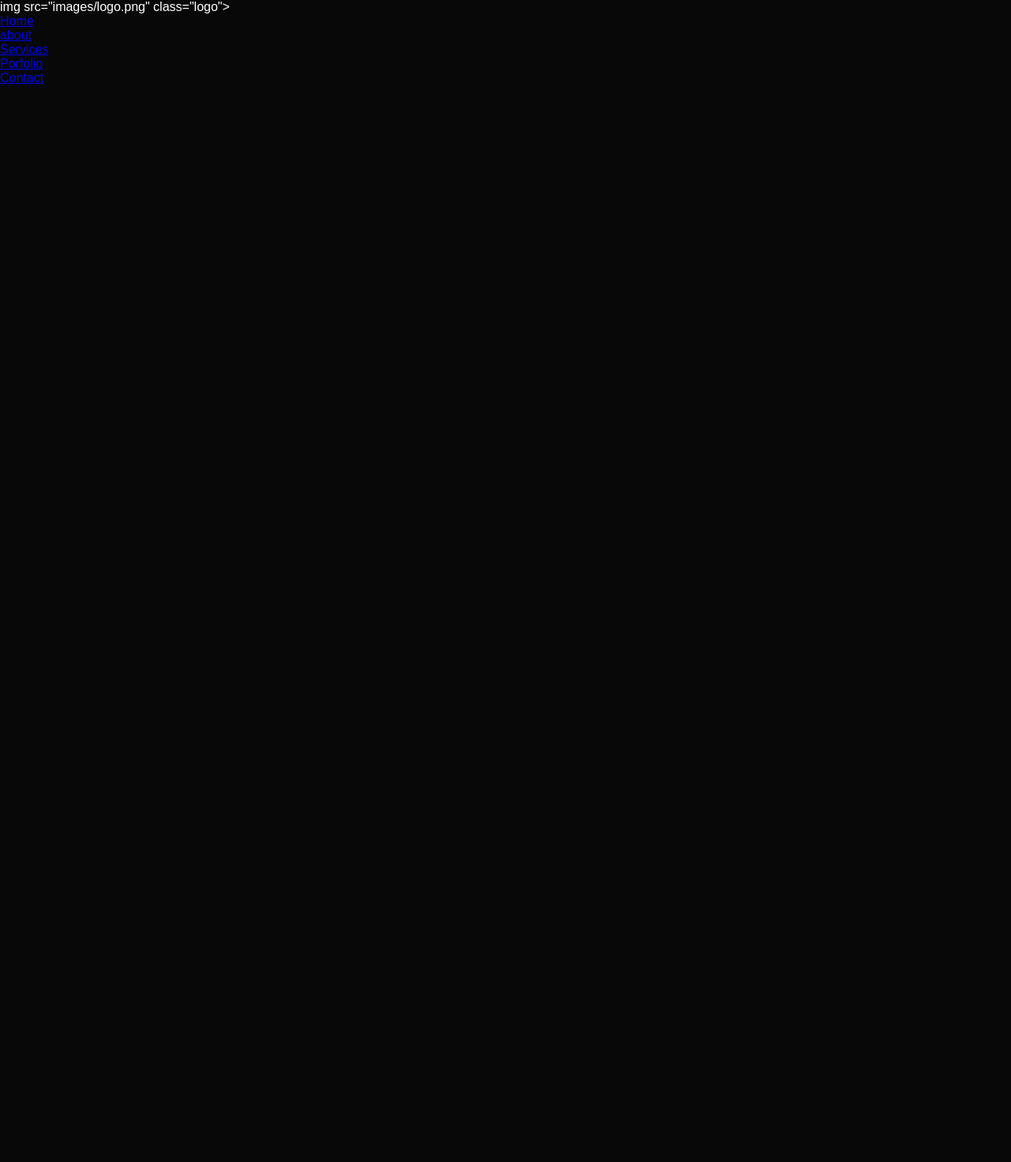
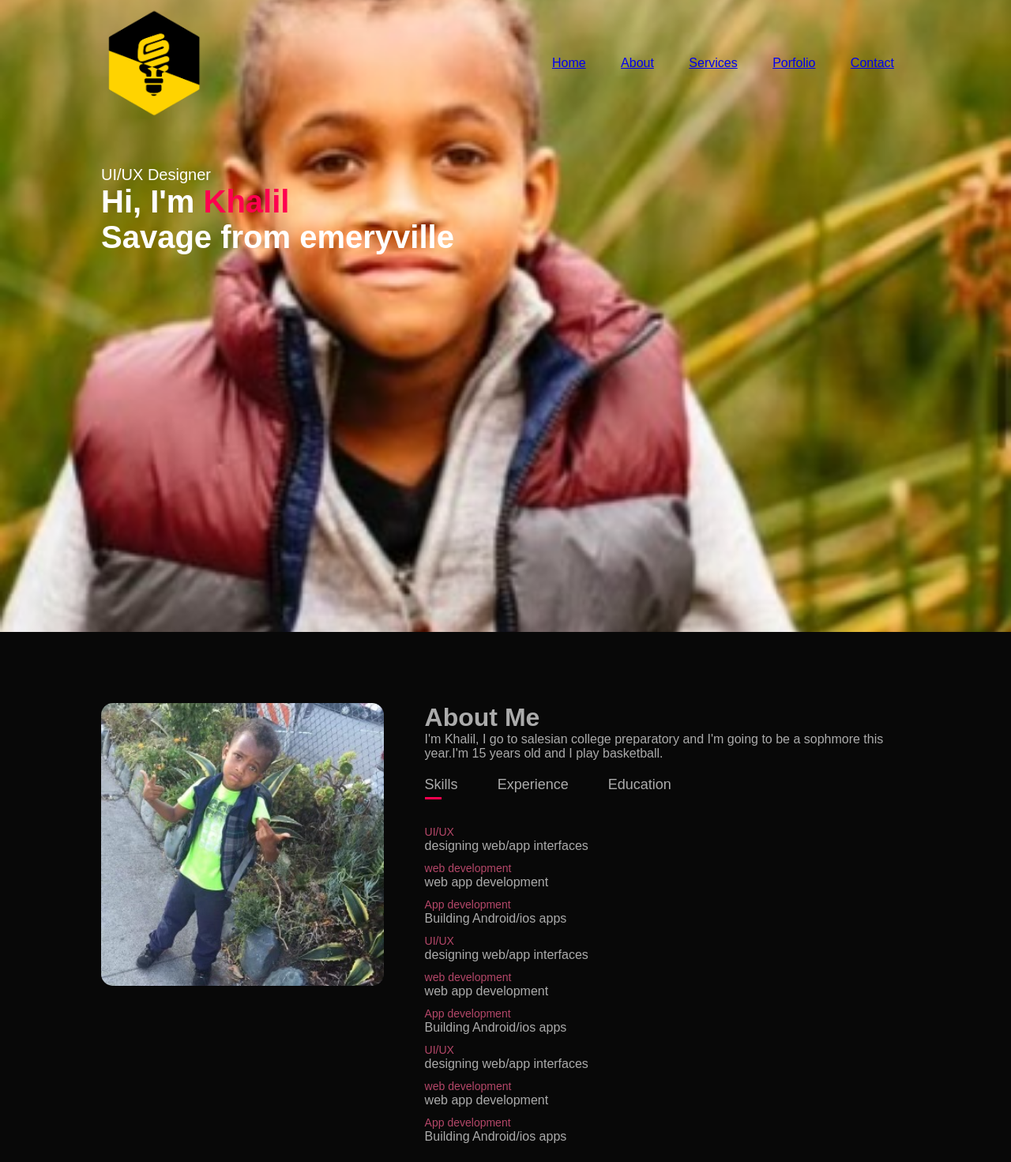
Before and after one commit to khalilsavage/summer-portfolio-repo, a plain HTML site: page Summer portfilo/index.html in a window 1280 px wide. Shown: the whole page at 79% size. Before the commit the page ends 800 px from the top, so only its background shows below. Drawn offline with Linux system fonts and the light colour scheme.

Commit message:
app development section
skills education education

```diff
--- a/Summer portfilo/index.html
+++ b/Summer portfilo/index.html
@@ -11,15 +11,60 @@
 <div id="header">
     <div class="container">
         <nav>
-            img src="images/logo.png" class="logo">
+            <img src="image/THGP_Logo.png" class="logo">
             <ul>
                 <li><a href="#">Home</a></li>
-                <li><a href="#">about</a></li>
+                <li><a href="#">About</a></li>
                 <li><a href="#">Services</a></li>
                 <li><a href="#">Porfolio</a></li>
                 <li><a href="#">Contact</a></li>
             </ul>
         </nav>
+    <div class="header-text">
+                        <p>UI/UX Designer</p>
+             <h1>Hi, I'm<span> Khalil</span><br>Savage from emeryville</h1>
+        </div>
+    </div>
+</div>
+<!--   --------about---------- -->
+<div id="about">
+    <div class="container">
+        <div class="row">
+            <div class="about-col-1">
+                <img src="image/IMG_0996.jpg">
+            </div>
+            <div class="about-col-2">
+                <h1 class="sub title">About Me</h1>
+                <p>I'm Khalil, I go to salesian college preparatory and I'm going to be a sophmore this year.I'm 15 years old and I play basketball. </p>
+
+                    <div class="tab-titles">
+                        <p class="tab-links active-link">Skills</p>
+                        <p class="tab-links">Experience</p>
+                        <p class="tab-links">Education</p>
+                        </div>
+                       <div class="tab-contents">
+                        <ul>
+                            <li><span>UI/UX</span><br>designing web/app interfaces</li>
+                            <li><span>web development</span><br>web app development</li>
+                            <li><span>App development</span><br>Building Android/ios apps</li>
+                        </ul>
+                        <div class="tab-contents">
+                            <ul>
+                                <li><span>UI/UX</span><br>designing web/app interfaces</li>
+                                <li><span>web development</span><br>web app development</li>
+                                <li><span>App development</span><br>Building Android/ios apps</li>
+                            </ul>
+                            <div class="tab-contents">
+                                <ul>
+                                    <li><span>UI/UX</span><br>designing web/app interfaces</li>
+                                    <li><span>web development</span><br>web app development</li>
+                                    <li><span>App development</span><br>Building Android/ios apps</li>
+                                </ul>
+                       </div>
+                    </div>
+                </div>
+            </div>
+        </div>
     </div>
 </div>
 </body>
--- a/Summer portfilo/style.css
+++ b/Summer portfilo/style.css
@@ -11,8 +11,120 @@ body{
  }
  #header{
     width:100%;
-    height:10vh;
-    background-image: url(images/background.png);
+    height:100vh;
+    background-image: url(image/image.png);
     background-size: cover;
     background-position: center;
  }
+ .container{
+    padding: 10px 10%;
+ }
+
+ nav{
+    display: flex;
+    align-items: center;
+    justify-content: space-between;
+    flex-wrap: wrap;
+ }
+
+ .logo{
+    width: 140px;
+ }
+ nav ul li{
+    display: inline-block;
+    list-style: none;
+    margin: 10px 20px;
+ }
+
+ nva ul li a{
+    color: #fff;
+    text-decoration: none;
+    font-size: 18px;
+    position: relative;
+ }
+nav ul li a::after{
+    content:'';
+    width: 0;
+    height: 3px;
+    background: #ff004f;
+    position: absolute;
+    left: 0;
+    bottom: -6px;
+    transition: 0.5s;
+}
+nav ul li a:hover::after{
+    width: 100%;
+}
+.header-text{
+margin-top: 20%;
+font-size: 30px;
+}
+.header-text{
+    margin-top: 60px;
+    font-size: 20px;
+}
+.header-text h1 span{
+    color: #ff004f;
+}
+/* ------------------about-------------------- */
+#about{
+    padding: 80px 0;
+    color: #ababab;
+}
+.row{
+    display: flex;
+    justify-content: space-between;
+    flex-wrap: wrap;
+}
+
+.about-col-1{
+    flex-basis: 35%;
+}
+.about-col-1 img{
+    width: 100%;
+    border-radius: 15px;
+}
+.about-col-2{
+    flex-basis: 60%;
+}
+
+.sub-title{
+    font-size: 60px;
+    font-weight: 600;
+    color: #fff;
+}
+
+.tab-titles{
+    display:flex;
+    margin:  20px 0 40px;
+}
+.tab-links{
+    margin-right: 50px;
+    font-size: 18px;
+    font-weight: 500;
+    cursor: pointer;
+    position: relative;
+}
+.tab-links::after{
+    content: '';
+    width: 0;
+    height: 3px;
+    background: #ff004f;
+    position: absolute;
+    left: 0;
+    bottom: -8px;
+    transition: 0.5s;
+
+}
+.tab-links.active-link::after{
+    width: 50%;
+}
+
+.tab-contents ul li{
+    list-style: none;
+    margin: 10px 0;
+}
+.tab-contents ul li span{
+    color:#b54769;
+    font-size: 14px;
+}
```
Also changed, not shown: Summer portfilo/image/IMG_0996.jpg (added), Summer portfilo/image/THGP_Logo.png (added), Summer portfilo/image/image.png (added), 3 other files.
